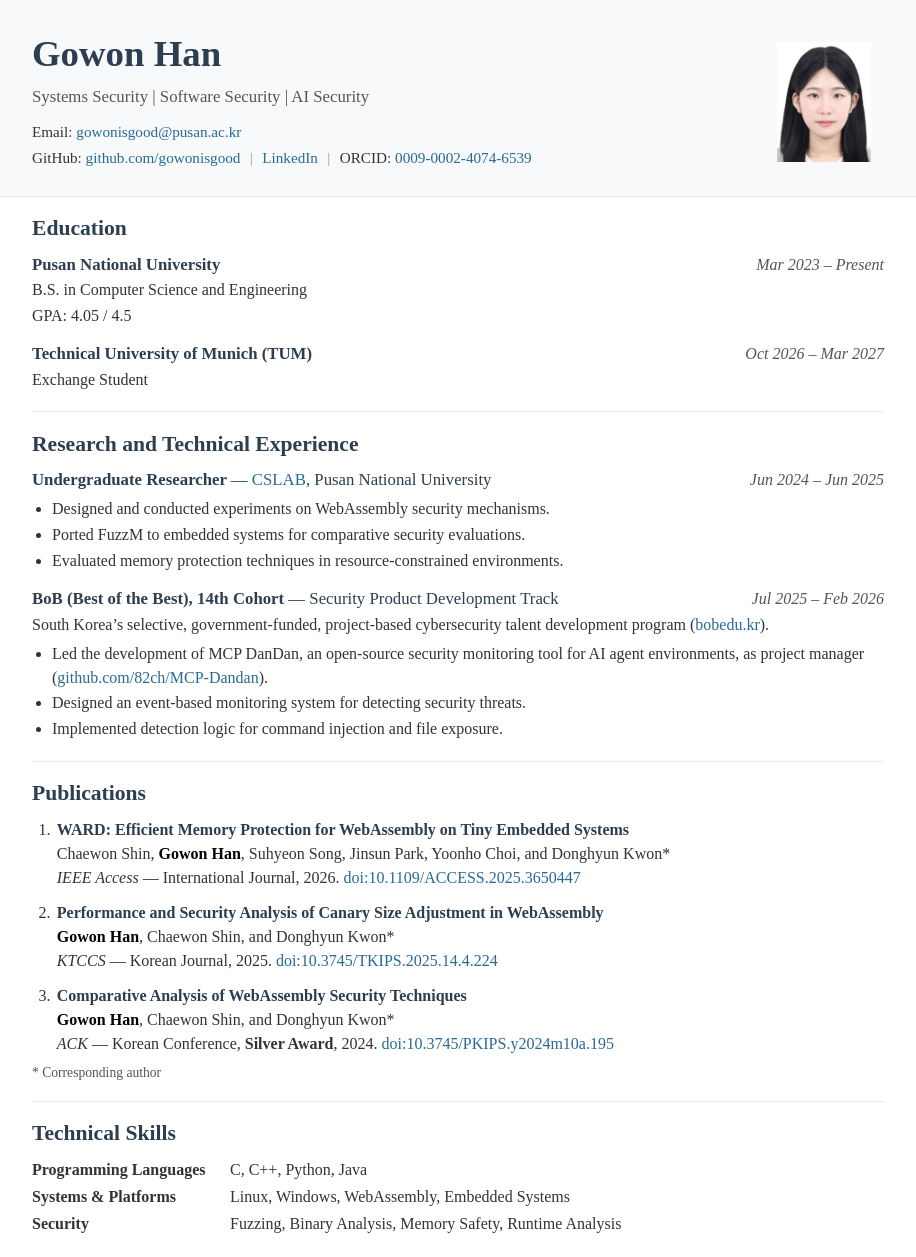
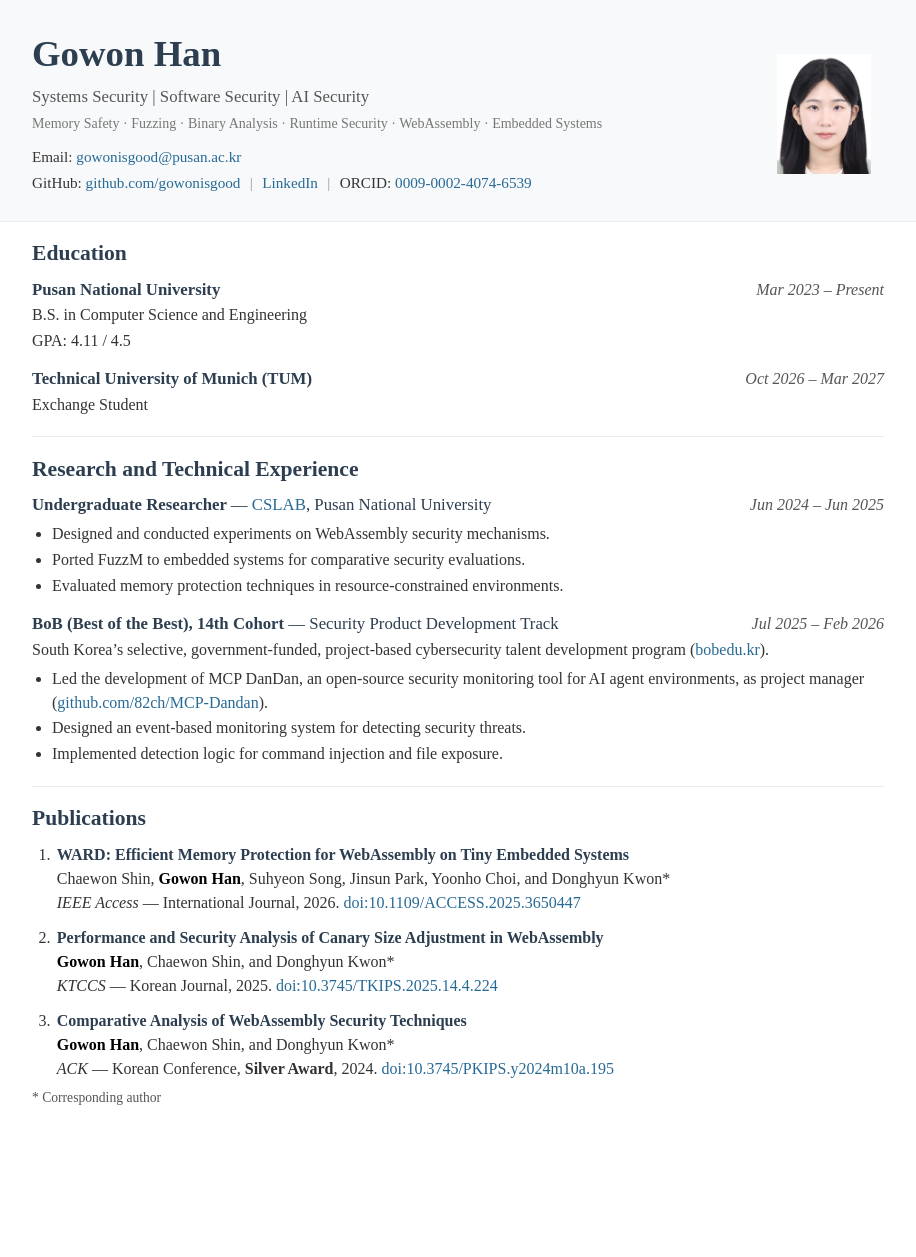
Before and after one commit to gowonisgood/gowonisgood.github.io, a plain HTML site: page index.html in a window 1280 px wide. Shown: the whole page, without its empty margins (182-1098 px from the left). After the commit the page ends 1126 px from the top, so only its background shows below. Drawn offline with Linux system fonts and the light colour scheme.

Commit message:
Replace technical skills with research interests and update GPA
- Remove the Technical Skills section and its styles
- Add a research interests line under the headline
- Update GPA to 4.11 / 4.5

Co-Authored-By: Claude Opus 5.5 <noreply@anthropic.com>

```diff
--- a/index.html
+++ b/index.html
@@ -53,9 +53,15 @@
     }
 
     .headline {
-      margin: 0.5rem 0 0.75rem;
+      margin: 0.5rem 0 0.25rem;
       color: #555555;
       font-size: 1.05rem;
+    }
+
+    .interests {
+      margin: 0 0 0.75rem;
+      color: #777777;
+      font-size: 0.875rem;
     }
 
     .profile-photo {
@@ -209,26 +215,6 @@
       font-size: 0.85em;
     }
 
-    /* ---------- Skills ---------- */
-    .skills {
-      margin: 0;
-    }
-
-    .skills > div {
-      display: flex;
-      gap: 0.5rem;
-      margin: 0.2rem 0;
-    }
-
-    .skills dt {
-      flex: 0 0 190px;
-      font-weight: bold;
-    }
-
-    .skills dd {
-      margin: 0;
-    }
-
     /* ---------- Small screens ---------- */
     @media (max-width: 600px) {
       .container {
@@ -257,15 +243,15 @@
         font-size: 0.95rem;
       }
 
+      .interests {
+        font-size: 0.8rem;
+      }
+
       .entry-head {
         display: block;
       }
 
       .date {
-        display: block;
-      }
-
-      .skills > div {
         display: block;
       }
     }
@@ -301,8 +287,13 @@
       }
 
       .headline {
-        margin: 3pt 0 5pt;
+        margin: 3pt 0 1pt;
         font-size: 11pt;
+      }
+
+      .interests {
+        margin: 0 0 5pt;
+        font-size: 9.5pt;
       }
 
       .contact {
@@ -366,10 +357,6 @@
         color: #1a4f72;
         text-decoration: none;
       }
-
-      .skills dt {
-        flex-basis: 140pt;
-      }
     }
   </style>
 </head>
@@ -380,6 +367,7 @@
         <div class="hero-text">
           <h1>Gowon Han</h1>
           <p class="headline">Systems Security | Software Security | AI Security</p>
+          <p class="interests">Memory Safety · Fuzzing · Binary Analysis · Runtime Security · WebAssembly · Embedded Systems</p>
           <address class="contact">
             <p>
               Email: <a href="mailto:gowonisgood@pusan.ac.kr">gowonisgood@pusan.ac.kr</a>
@@ -409,7 +397,7 @@
           <span class="date">Mar 2023 – Present</span>
         </div>
         <p>B.S. in Computer Science and Engineering</p>
-          <p>GPA: 4.05 / 4.5</p>
+          <p>GPA: 4.11 / 4.5</p>
       </div>
 
       <div class="entry">
@@ -487,25 +475,6 @@
       </ol>
       <p class="pub-note">* Corresponding author</p>
     </section>
-
-    <section id="skills">
-      <h2>Technical Skills</h2>
-
-      <dl class="skills">
-        <div>
-          <dt>Programming Languages</dt>
-          <dd>C, C++, Python, Java</dd>
-        </div>
-        <div>
-          <dt>Systems &amp; Platforms</dt>
-          <dd>Linux, Windows, WebAssembly, Embedded Systems</dd>
-        </div>
-        <div>
-          <dt>Security</dt>
-          <dd>Fuzzing, Binary Analysis, Memory Safety, Runtime Analysis</dd>
-        </div>
-      </dl>
-    </section>
   </main>
 </body>
 </html>
```
